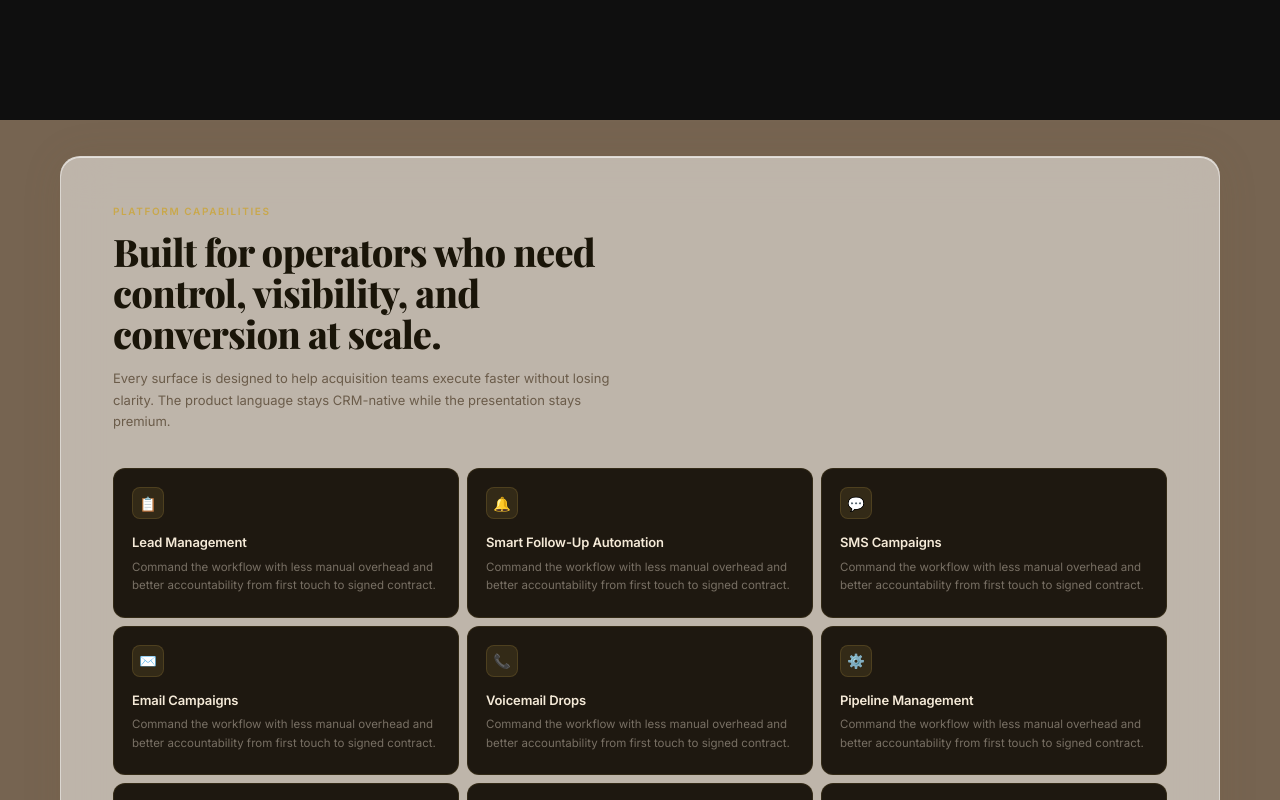
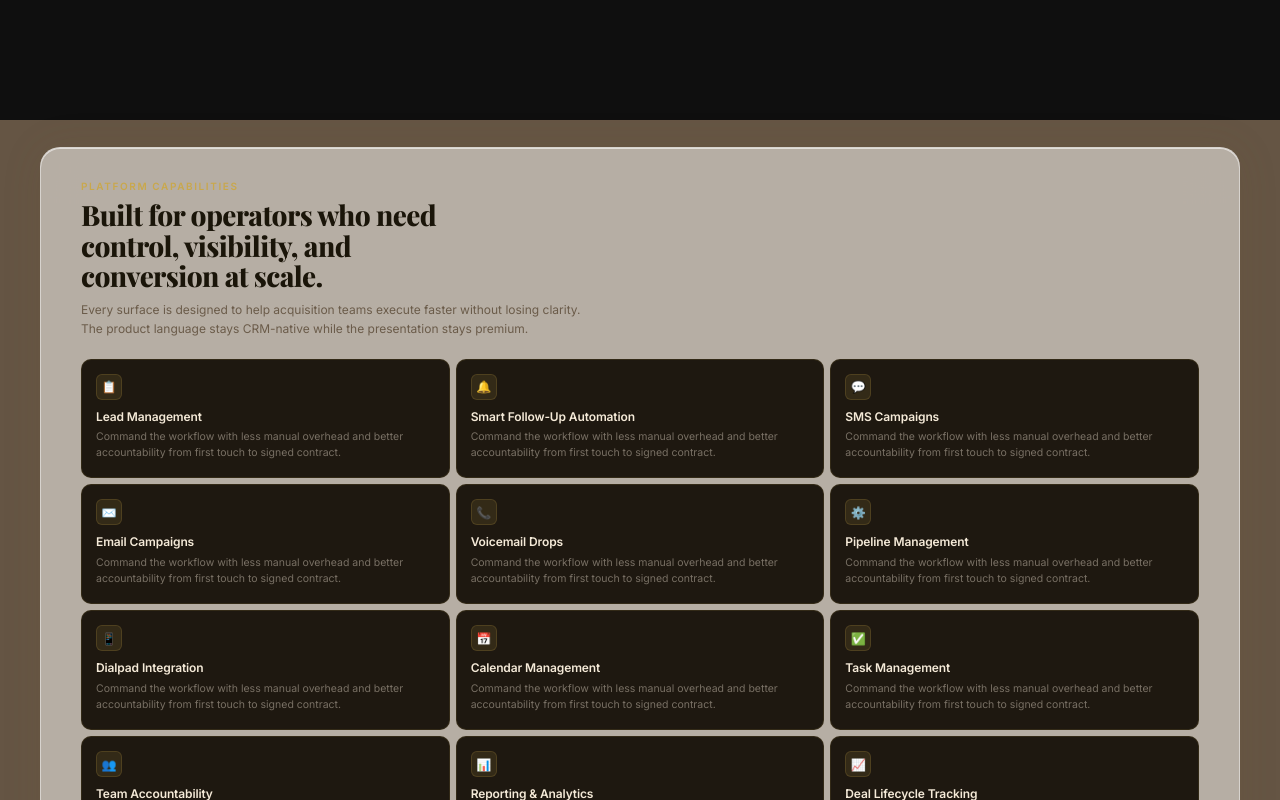
Before and after one commit to kariimhisham1/CRM-Remiliux-New-LP, a React (Create React App) app: page / in a window 1280 px wide. Shown: the part 5480-6280 px from the top of the page. Built offline with nearby package versions, Linux system fonts and the light colour scheme.

Commit message:
Update WhyTeams.css

```diff
--- a/src/components/WhyTeams.css
+++ b/src/components/WhyTeams.css
@@ -1,15 +1,15 @@
-/* ── Section — background color driven by JS ── */
+/* ── Section ── */
 .why {
-  padding: 36px 40px;
+  padding: 24px 32px;
   min-height: 100vh;
   display: flex;
   align-items: center;
-  /* background set inline via JS morph */
+  box-sizing: border-box;
 }
 
-/* ── Frosted glass frame — slides up on enter ── */
+/* ── Frosted glass frame ── */
 .why__inner {
-  max-width: 1160px;
+  max-width: 1200px;
   margin: 0 auto;
   width: 100%;
   background: rgba(250, 248, 244, 0.55);
@@ -20,16 +20,13 @@
   box-shadow:
     0 2px 40px rgba(120, 90, 50, 0.12),
     inset 0 1px 0 rgba(255, 255, 255, 0.6);
-  padding: 48px 52px 56px;
-
-  /* Entry state — hidden below */
+  padding: 32px 40px 36px;
   opacity: 0;
   transform: translateY(60px);
   transition: opacity 0.75s cubic-bezier(0.22, 1, 0.36, 1),
               transform 0.75s cubic-bezier(0.22, 1, 0.36, 1);
 }
 
-/* Visible state — slides up into place */
 .why__inner--visible {
   opacity: 1;
   transform: translateY(0);
@@ -38,7 +35,7 @@
 /* ── Header ── */
 .why__header {
   max-width: 600px;
-  margin-bottom: 36px;
+  margin-bottom: 20px;
 }
 
 .why__eyebrow {
@@ -48,45 +45,45 @@
   letter-spacing: 0.16em;
   text-transform: uppercase;
   color: var(--gold, #C9A84C);
-  margin-bottom: 14px;
+  margin-bottom: 8px;
 }
 
 .why__headline {
   font-family: var(--font-display, serif);
-  font-size: clamp(26px, 3vw, 38px);
+  font-size: clamp(20px, 2.2vw, 28px);
   font-weight: 800;
   color: #1a1509;
-  line-height: 1.08;
+  line-height: 1.1;
   letter-spacing: -0.02em;
-  margin-bottom: 14px;
+  margin-bottom: 8px;
 }
 
 .why__body {
   font-family: var(--font-body, sans-serif);
-  font-size: 13px;
-  line-height: 1.65;
+  font-size: 12px;
+  line-height: 1.6;
   color: #6b5c4a;
-  max-width: 520px;
+  max-width: 500px;
 }
 
-/* ── Grid ── */
+/* ── Grid — tight to fit 12 cards ── */
 .why__cards {
   display: grid;
   grid-template-columns: repeat(3, 1fr);
-  gap: 8px;
+  gap: 6px;
 }
 
 /* ── Dark card ── */
 .why__card {
   background: #1e1810;
-  border-radius: 12px;
-  padding: 18px 18px 22px;
+  border-radius: 10px;
+  padding: 14px 14px 16px;
   display: flex;
   flex-direction: column;
   border: 1px solid rgba(201, 168, 76, 0.12);
   opacity: 0;
-  transform: translateY(20px);
-  transition: opacity 0.45s ease, transform 0.45s ease,
+  transform: translateY(16px);
+  transition: opacity 0.4s ease, transform 0.4s ease,
               box-shadow 0.2s ease, border-color 0.2s ease;
 }
 
@@ -96,22 +93,22 @@
 }
 
 .why__card:hover {
-  box-shadow: 0 6px 28px rgba(0, 0, 0, 0.4);
+  box-shadow: 0 4px 20px rgba(0, 0, 0, 0.4);
   border-color: rgba(201, 168, 76, 0.28);
   transform: translateY(-2px);
 }
 
 /* ── Icon ── */
 .why__card-icon {
-  width: 32px;
-  height: 32px;
-  border-radius: 8px;
+  width: 26px;
+  height: 26px;
+  border-radius: 6px;
   background: rgba(201, 168, 76, 0.12);
   display: flex;
   align-items: center;
   justify-content: center;
-  font-size: 14px;
-  margin-bottom: 16px;
+  font-size: 12px;
+  margin-bottom: 10px;
   border: 1px solid rgba(201, 168, 76, 0.18);
   flex-shrink: 0;
 }
@@ -120,12 +117,12 @@
 .why__card-body {
   display: flex;
   flex-direction: column;
-  gap: 7px;
+  gap: 5px;
 }
 
 .why__card-title {
   font-family: var(--font-body, sans-serif);
-  font-size: 13px;
+  font-size: 12px;
   font-weight: 600;
   color: #f5ead8;
   letter-spacing: -0.01em;
@@ -134,8 +131,8 @@
 
 .why__card-desc {
   font-family: var(--font-body, sans-serif);
-  font-size: 11.5px;
-  line-height: 1.6;
+  font-size: 10.5px;
+  line-height: 1.55;
   color: rgba(245, 234, 216, 0.42);
   margin: 0;
 }
```
